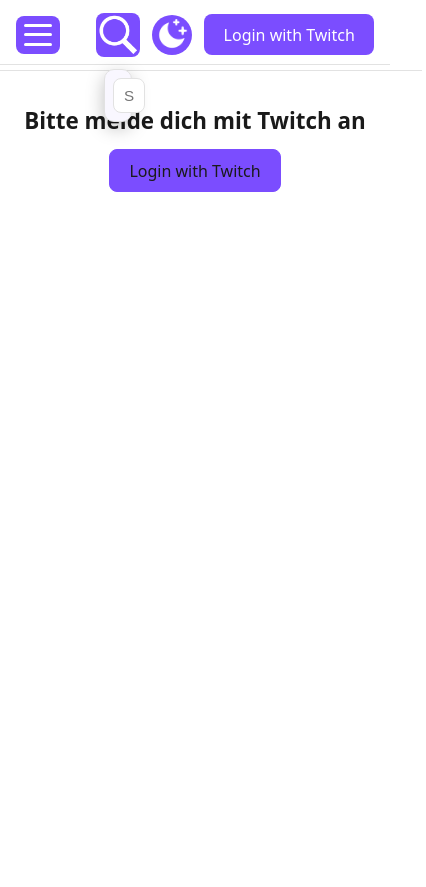
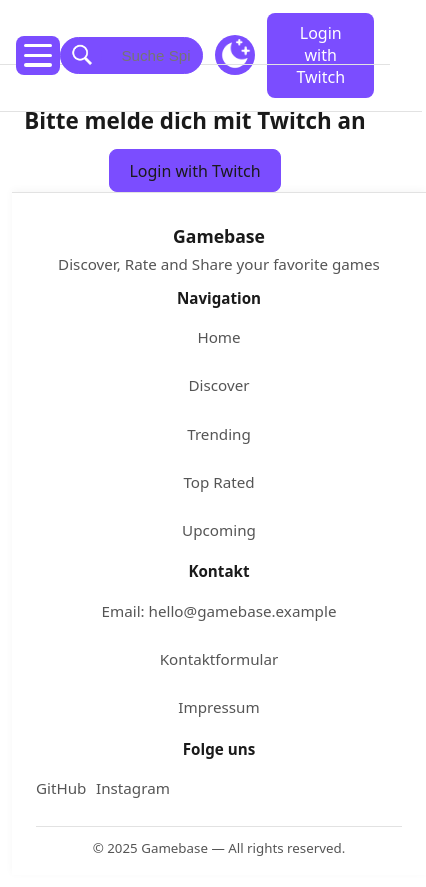
Before and after one commit to MusicToGetCodedOn/Gamebase-frontend, a React (Vite) app: page / in a window 390 px wide. Both pictures are taken after a click on the button 118 px from the left and 34 px from the top of the page. Shown: the whole page, 426 px wide, since content can reach past the window. Before the commit the page ends 844 px from the top, so only its background shows below. Built offline with nearby package versions, Linux system fonts and the light colour scheme.

Commit message:
searchbar and footer

```diff
--- a/src/App.jsx
+++ b/src/App.jsx
@@ -4,6 +4,7 @@
 import { AuthProvider, useAuth } from "./context/AuthContext.jsx";
 import Header from "./components/Header.jsx";
 import LoginButton from "./components/LoginButton.jsx";
+import Footer from "./components/Footer.jsx";
 
 function AppContent() {
   const { token } = useAuth();
@@ -21,6 +22,7 @@
           <Outlet />
         )}
       </main>
+      <Footer />
     </>
   );
 }
--- /dev/null
+++ b/src/components/Footer.css
@@ -0,0 +1,102 @@
+.site-footer {
+  width: 100%;
+  background: var(--bg-color);
+  border-top: 1px solid var(--border-color);
+  color: var(--text-color-secondary);
+  padding: 2rem 1.5rem 1rem;
+  box-shadow: 0 -2px 8px rgba(0,0,0,0.04);
+}
+
+.footer-inner {
+  display: grid;
+  grid-template-columns: 1fr 1fr 1fr 1fr;
+  gap: 1.25rem;
+  max-width: 1200px;
+  margin: 0 auto;
+  align-items: start;
+}
+
+.footer-brand .footer-title {
+  margin: 0 0 0.25rem 0;
+  color: var(--text-color);
+  font-size: 1.1rem;
+}
+
+.footer-slogan {
+  margin: 0;
+  font-size: 0.95rem;
+  color: var(--text-color-secondary);
+}
+
+.footer-nav h4,
+.footer-contact h4,
+.footer-social h4 {
+  margin: 0 0 0.5rem 0;
+  color: var(--text-color);
+  font-size: 0.95rem;
+}
+
+.footer-nav ul,
+.footer-contact ul,
+.footer-social ul {
+  list-style: none;
+  padding: 0;
+  margin: 0;
+  display: flex;
+  flex-direction: column;
+  gap: 0.4rem;
+}
+
+.footer-nav a,
+.footer-contact a,
+.footer-social a {
+  color: var(--text-color-secondary);
+  text-decoration: none;
+  font-size: 0.95rem;
+}
+
+.footer-nav a:hover,
+.footer-contact a:hover,
+.footer-social a:hover {
+  color: var(--link-color);
+  text-decoration: underline;
+}
+
+.footer-contact li {
+  font-size: 0.95rem;
+}
+
+.footer-social ul {
+  display: flex;
+  gap: 0.6rem;
+  align-items: center;
+}
+
+.footer-bottom {
+  margin-top: 1rem;
+  max-width: 1200px;
+  margin-left: auto;
+  margin-right: auto;
+  padding-top: 0.75rem;
+  border-top: 1px solid var(--border-color);
+  display: flex;
+  justify-content: center;
+}
+
+/* Responsive */
+@media (max-width: 900px) {
+  .footer-inner {
+    grid-template-columns: 1fr 1fr;
+  }
+}
+
+@media (max-width: 520px) {
+  .footer-inner {
+    grid-template-columns: 1fr;
+    gap: 0.6rem;
+  }
+
+  .footer-social ul {
+    flex-direction: row;
+  }
+}
--- /dev/null
+++ b/src/components/Footer.jsx
@@ -0,0 +1,51 @@
+import React from 'react';
+import { Link } from 'react-router-dom';
+import './Footer.css';
+
+
+function Footer() {
+  return (
+    <footer className="site-footer">
+      <div className="footer-inner">
+        <div className="footer-brand">
+          <h3 className="footer-title">Gamebase</h3>
+          <p className="footer-slogan">Discover, Rate and Share your favorite games</p>
+        </div>
+
+        <nav className="footer-nav" aria-label="Footer Navigation">
+          <h4>Navigation</h4>
+          <ul>
+            <li><Link to="/">Home</Link></li>
+            <li><Link to="/discover">Discover</Link></li>
+            <li><Link to="/trending">Trending</Link></li>
+            <li><Link to="/top-rated">Top Rated</Link></li>
+            <li><Link to="/upcoming">Upcoming</Link></li>
+          </ul>
+        </nav>
+
+        <div className="footer-contact">
+          <h4>Kontakt</h4>
+          <ul>
+            <li>Email: <a href="mailto:hello@gamebase.example">hello@gamebase.example</a></li>
+            <li><a href="/contact">Kontaktformular</a></li>
+            <li><Link to="/impressum">Impressum</Link></li>
+          </ul>
+        </div>
+
+        <div className="footer-social">
+          <h4>Folge uns</h4>
+          <ul>
+            <li><a href="https://github.com/YourRepo" target="_blank" rel="noreferrer">GitHub</a></li>
+            <li><a href="https://instagram.com/YourProfile" target="_blank" rel="noreferrer">Instagram</a></li>
+          </ul>
+        </div>
+      </div>
+
+      <div className="footer-bottom">
+        <small>© {new Date().getFullYear()} Gamebase — All rights reserved.</small>
+      </div>
+    </footer>
+  );
+}
+
+export default Footer;
--- a/src/components/HeaderSearch.css
+++ b/src/components/HeaderSearch.css
@@ -2,26 +2,31 @@
   position: relative;
   display: flex;
   align-items: center;
+  gap: 0.4rem;
+  background-color: var(--button-bg);
+  border: 1px solid var(--button-border);
+  border-radius: 50px;
 }
 
 .search-icon-button {
-  background: transparent;
-  border: none;
-  padding: 0;
-  margin: 0;
-  cursor: pointer;
-  width: 44px;
-  height: 44px;
-  display: inline-flex;
+  border-radius: 50px;
+  padding: 0.4rem 0.6rem;
+  display: flex;
   align-items: center;
   justify-content: center;
+  cursor: pointer;
+  transition: background 0.3s ease, transform 0.2s ease;
 }
 
+.search-icon-button:hover {
+  background: var(--button-hover-bg);
+  transform: scale(1.05);
+}
+
+
 .search-icon-button img {
-  width: 100%;
-  height: 100%;
-  object-fit: contain;
-  display: block;
+  width: 22px;
+  height: 22px;
 }
 
 .search-panel {
@@ -48,55 +53,103 @@
 }
 
 .search-input {
-  width: 100%;
-  padding: 0.5rem 0.6rem;
-  border-radius: 8px;
-  border: 1px solid var(--border-color);
-  background: var(--bg-color);
+  width: 0;
+  opacity: 0;
+  border: none;
+  outline: none;
+  padding: 0.5rem 0;
+  border-radius: 50px;
+  background: transparent;
   color: var(--text-color);
-  outline: none;
   font-size: 0.95rem;
+  transition: width 0.35s ease, opacity 0.35s ease;
+}
+.search-input.expanded {
+  width: 200px;
+  opacity: 1;
+  padding: 0.5rem 0.8rem;
+  border-radius: 50px;
+  color: var(--text-color);
+}
+.search-icon-button.active img {
+  filter: brightness(1.2);
+  transform: scale(1.05);
+  transition: transform 0.3s ease;
 }
 
 .search-suggestions {
+  position: absolute;
+  top: 50px;
+  left: 0;
+  width: 280px;
+  background: var(--card-bg);
+  border: 1px solid var(--border-color);
+  border-radius: 14px;
+  box-shadow: 0 6px 22px rgba(0, 0, 0, 0.35);
+  padding: 0.4rem;
+  margin: 0;
   list-style: none;
-  margin: 0.5rem 0 0 0;
-  padding: 0;
-  max-height: 260px;
-  overflow: auto;
+  z-index: 200;
+  animation: fadeIn 0.2s ease;
 }
-
 .search-suggestion {
   display: flex;
-  gap: 0.5rem;
   align-items: center;
-  padding: 0.4rem 0.3rem;
+  gap: 0.7rem;
+  padding: 0.5rem 0.6rem;
+  border-radius: 10px;
   cursor: pointer;
-  border-radius: 6px;
+  transition: background 0.2s ease;
 }
 
 .search-suggestion:hover {
-  background: rgba(128, 90, 213, 0.07);
+  background: rgba(128, 90, 213, 0.15);
 }
 
 .search-suggestion img {
-  width: 44px;
-  height: 34px;
+  width: 55px;
+  height: 75px;
   object-fit: cover;
-  border-radius: 6px;
+  border-radius: 8px;
+  flex-shrink: 0;
 }
 
-.search-suggestion span {
+
+.suggestion-text {
+  display: flex;
+  flex-direction: column;
+  gap: 0.18rem;
+  min-width: 0;
+}
+
+.suggestion-title {
   font-size: 0.95rem;
+  font-weight: 600;
   color: var(--text-color);
+  white-space: nowrap;
+  overflow: hidden;
+  text-overflow: ellipsis;
 }
+
+.suggestion-meta {
+  font-size: 0.82rem;
+  color: var(--text-color-secondary);
+}
+@keyframes fadeIn {
+  from { opacity: 0; transform: translateY(-5px); }
+  to { opacity: 1; transform: translateY(0); }
+}
+
 
 /* Small screens: make panel full width under header */
 @media (max-width: 520px) {
-  .search-panel {
-    left: 8px;
-    right: 8px;
-    width: auto;
-    top: 56px;
+  .search-suggestions {
+    width: calc(100vw - 1rem);
+    left: 0.5rem;
+    right: 0.5rem;
+  }
+
+  .search-input.expanded {
+    width: 100%;
   }
 }
--- a/src/components/HeaderSearch.jsx
+++ b/src/components/HeaderSearch.jsx
@@ -78,46 +78,64 @@
         navigate(`/game/${game.id}`);
     };
 
+    useEffect(() => {
+        const handler = (e) => {
+            if (!e.target.closest(".header-search")) setOpen(false);
+        };
+        document.addEventListener("click", handler);
+        return () => document.removeEventListener("click", handler);
+    }, []);
     return (
-    <div className={`header-search ${open ? "open" : "closed"}`}>
+        <div className="header-search">
             <button
-        className="search-icon-button"
-        aria-label="Open search"
+                className={`search-icon-button ${open ? "active" : ""}`}
                 onClick={() => setOpen((s) => !s)}
             >
                 <img src={searchbar} alt="Search" />
             </button>
 
-      <div className="search-panel" role="search">
             <input
                 ref={inputRef}
-          className="search-input"
+                className={`search-input ${open ? "expanded" : ""}`}
                 value={query}
                 onChange={(e) => setQuery(e.target.value)}
                 placeholder="Suche Spiele..."
-          aria-label="Spiele suchen"
             />
 
-        {suggestions.length > 0 && (
-          <ul className="search-suggestions" role="listbox">
+            {open && suggestions.length > 0 && (
+                <ul className="search-suggestions" role="listbox" aria-label="Suchvorschläge">
                     {suggestions.map((g) => (
                         <li
                             key={g.id}
                             className="search-suggestion"
                             role="option"
+                            tabIndex={0}
                             onClick={() => handleSelect(g)}
+                            onKeyDown={(e) => {
+                                if (e.key === "Enter") handleSelect(g);
+                            }}
+                            title={g.name}
                         >
                             <img
-                  src={g.cover?.url || "/default-cover.png"}
-                  alt=""
+                                src={
+                                    g.cover?.url
+                                        ? `https:${g.cover.url.replace("t_thumb", "t_cover_small")}`
+                                        : "/default-cover.png"
+                                }
+                                alt={g.name}
                                 loading="lazy"
                             />
-                <span>{g.name}</span>
+                            <div className="suggestion-text">
+                                <span className="suggestion-title">{g.name}</span>
+                                {g.rating !== undefined && (
+                                    <small className="suggestion-meta">⭐ {Math.round(g.rating)}</small>
+                                )}
+                            </div>
                         </li>
                     ))}
                 </ul>
             )}
         </div>
-    </div>
+
     );
 }
```
Lines whose indentation alone changed are shown as unchanged.
